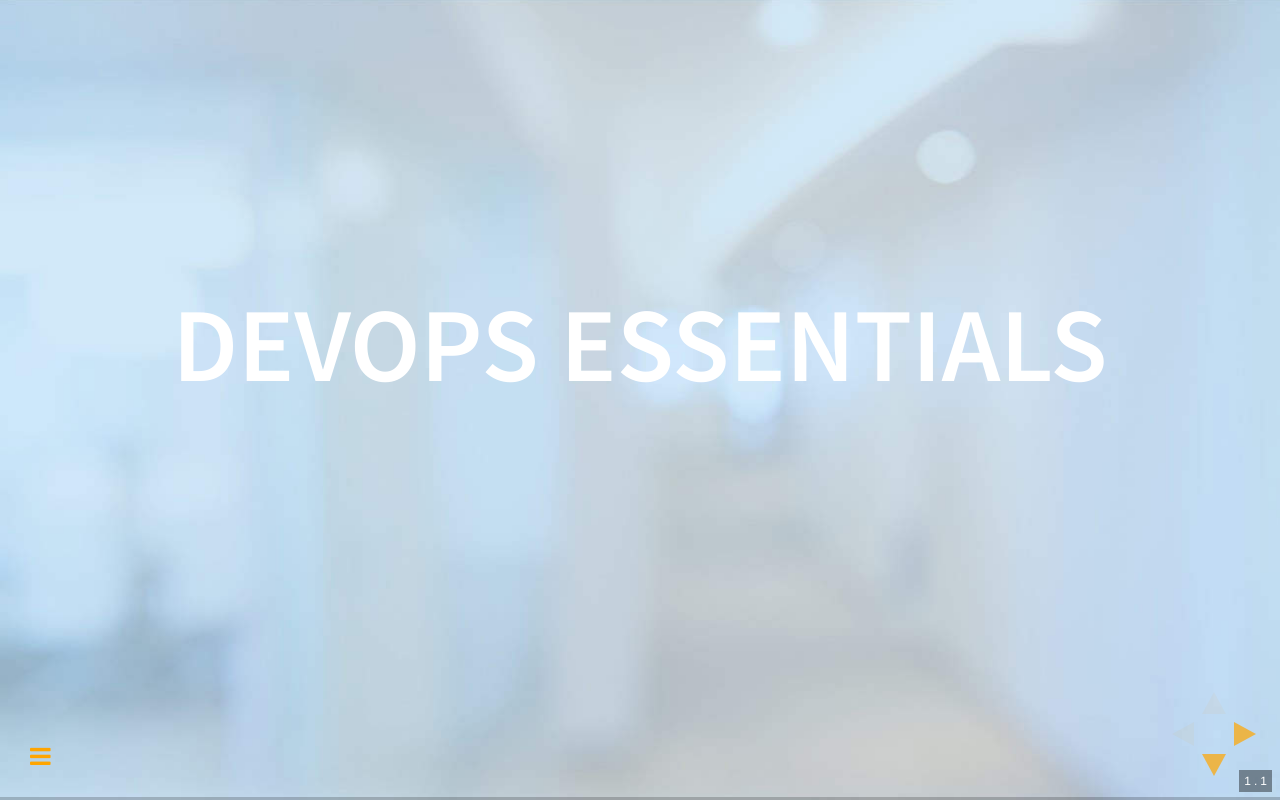
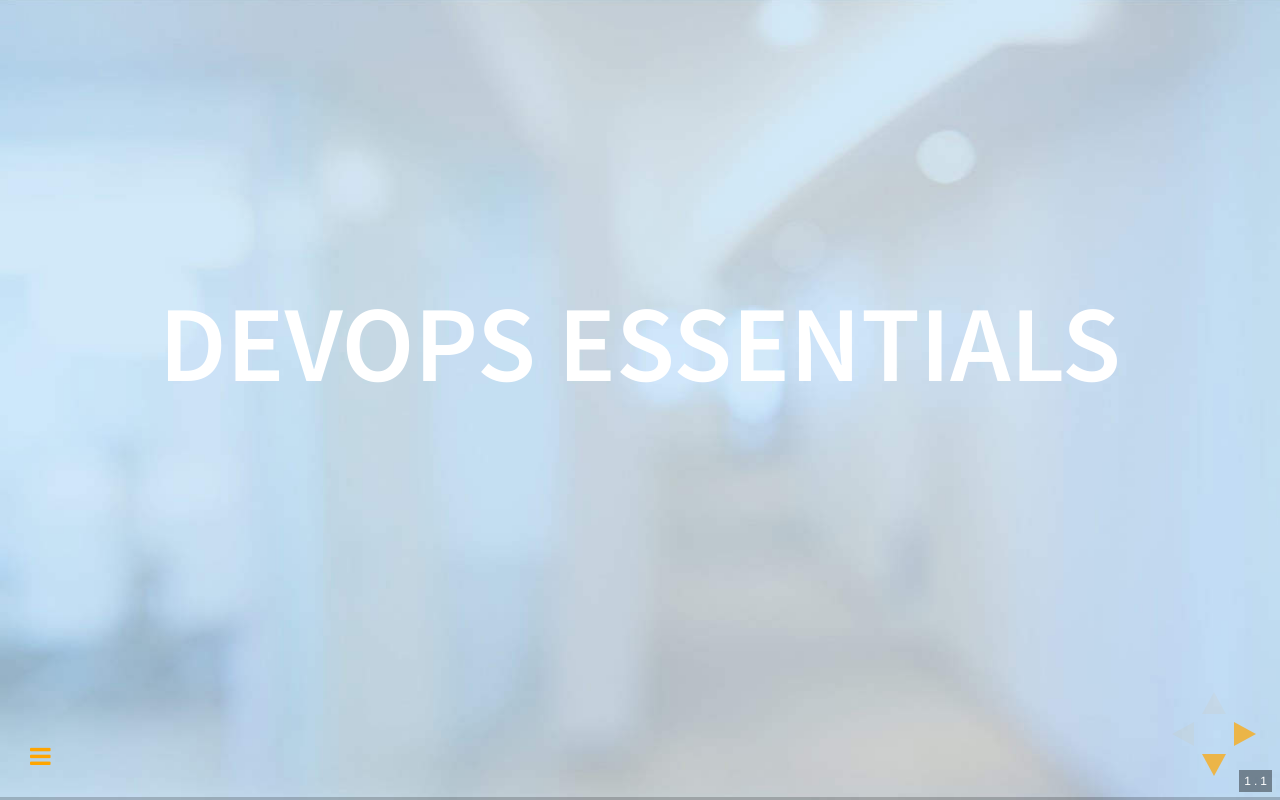
Before and after one commit to bgree13/devops_assessment, a website: page index.html in a window 1280 px wide. Drawn offline with Linux system fonts and the light colour scheme; files whose address does not match are found by name.

Commit message:
updates to theme

```diff
--- a/css/theme/ssoft.css
+++ b/css/theme/ssoft.css
@@ -39,12 +39,13 @@ body {
 
 .reveal .slides {
   height: 100%;
+  width: 100%;
   top: 0;
   margin-top: 0;
 }
 
 .reveal .slides>section {
-  min-height: 90%;
+  min-height: 90%;*/
 }
 
 .reveal .slides>section>section {
--- a/index.html
+++ b/index.html
@@ -24,7 +24,7 @@
 	<body>
 		<div class="reveal">
 			<div class="slides">
-				<section class="scrollable"
+				<section class="foo"
                                    data-menu-title="DevOps-Essentials"
                                    data-markdown="slides/devops-essentials.md"
                                    data-separator="^\n\n\n"
@@ -60,17 +60,16 @@
 			// - https://github.com/hakimel/reveal.js#dependencies
 			Reveal.initialize({
 
+				// The "normal" size of the presentation, aspect ratio will be preserved
+				// when the presentation is scaled to fit different resolutions. Can be
+				// specified using percentage units.
+				width: 960,
+				height: 700,
 
-				width: "100%",
-				//width: 800,
-				height: "100%",
-				//height: 700,
 				margin: 0.1,
-				//margin: 0.1,
-				minScale: 0.1,
-				//minScale: 0.2,
+
+				minScale: 0.2,
 				//maxScale: 0
-				//maxScale: 1.5
 
 				menu: {
 					// Specifies which side of the presentation the menu will
```
